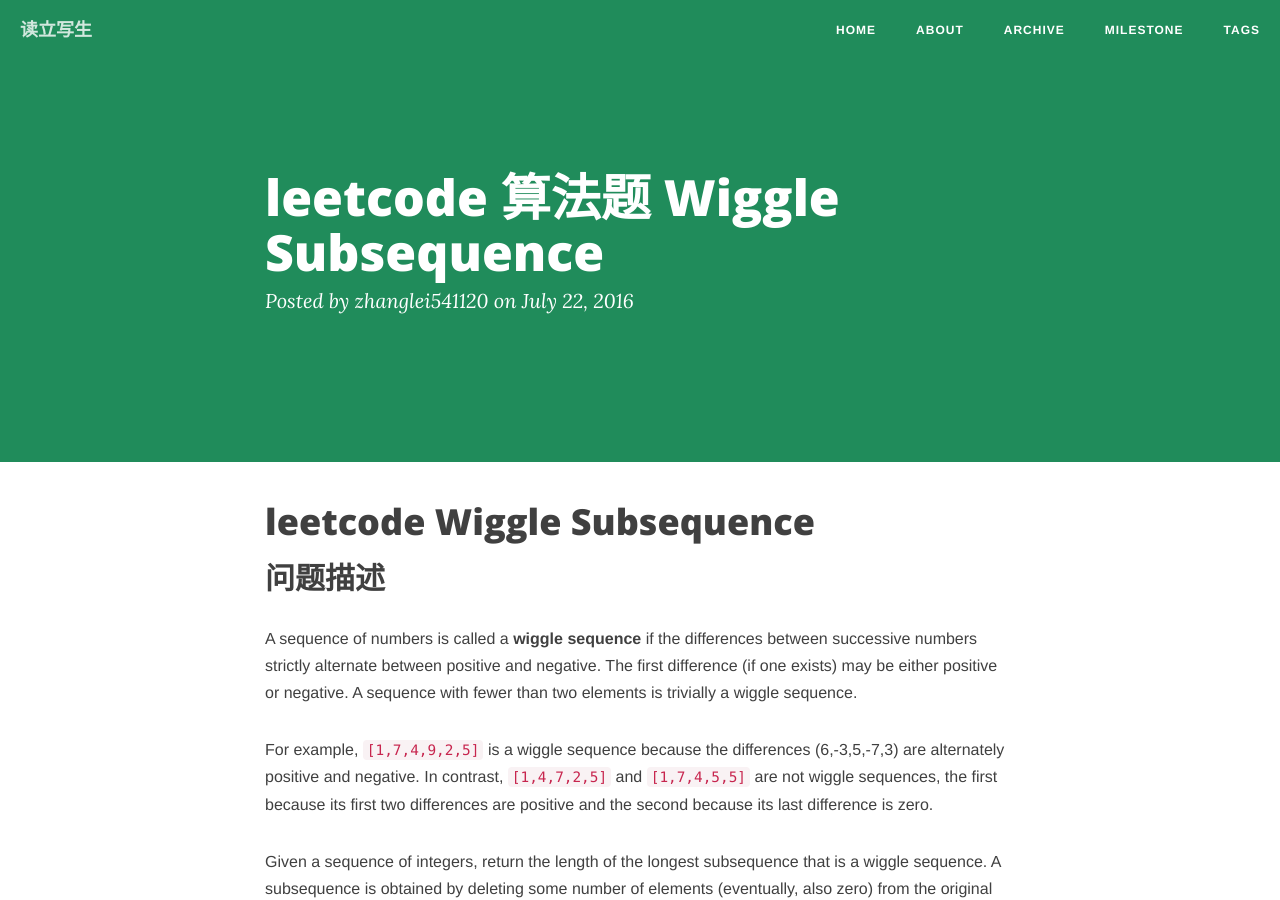
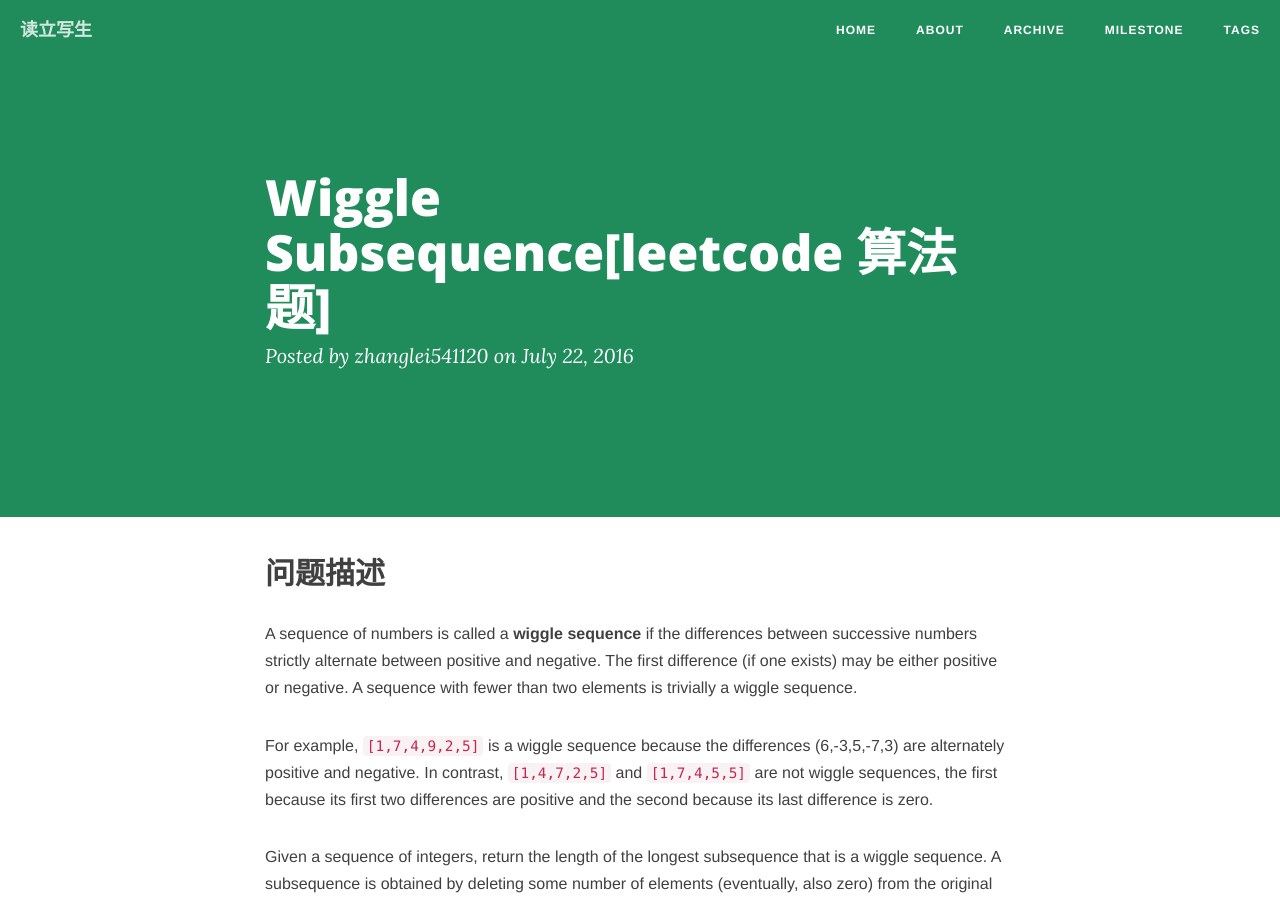
Before and after one commit to zhanglei541120/zhanglei541120.github.io, a Jekyll site: the page built from _posts/2016-07-22-Wiggle-Subsequence.md, in a window 1280 px wide and 900 px high. Built offline with Jekyll 4.4.1, drawn with Linux system fonts in a browser that asks for light colours; nearby versions of some CDN libraries; comment, search, counter and statistics services are not loaded.

Commit message:
change  Wiggle Subsequence of leetcode

```diff
--- a/_posts/2016-07-22-Wiggle-Subsequence.md
+++ b/_posts/2016-07-22-Wiggle-Subsequence.md
@@ -1,13 +1,11 @@
 ---
 layout: post
-title: leetcode 算法题 Wiggle Subsequence
+title: Wiggle Subsequence[leetcode 算法题]
 date: 2016-07-22
 categories: blog
 tags:
 description:
 ---
-# leetcode Wiggle Subsequence
-
 ## 问题描述
 A sequence of numbers is called a <b>wiggle sequence</b> if the differences between successive numbers strictly alternate between positive and negative. The first difference (if one exists) may be either positive or negative. A sequence with fewer than two elements is trivially a wiggle sequence.
 
```
